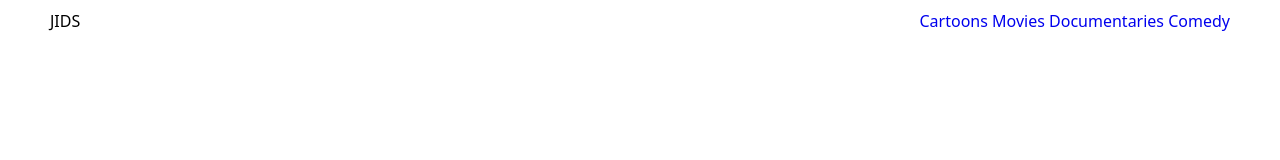
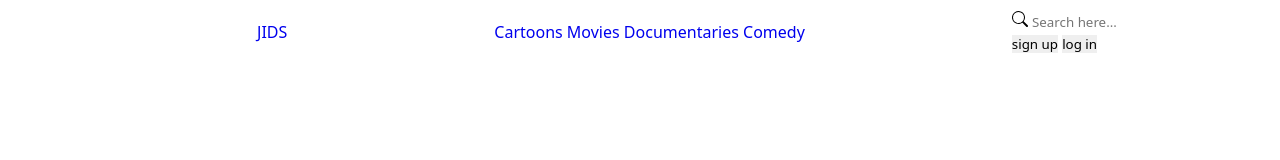
Before and after one commit to Mwalawa/kids-entertainment-system.github.io, a plain HTML site: page index.html in a window 1280 px wide. Drawn offline with Linux system fonts and the light colour scheme.

Commit message:
Update index.html

```diff
--- a/index.html
+++ b/index.html
@@ -12,15 +12,25 @@
 <body>
 <div class="wrapper">
     <nav>
-        <span>JIDS</span>
-        <div>
+        <div class="menu">
+
+        </div>
+        <a href="#" class="logo">JIDS</a>
         <div class="nav-links">
             <a href="#">Cartoons</a>
             <a href="#">Movies</a>
             <a href="#">Documentaries</a>
             <a href="#">Comedy</a>
         </div>
-            <div></div>
+            <div class="r-n-c">
+                <div class="nav-search">
+                    <svg xmlns="http://www.w3.org/2000/svg" width="16" height="16" fill="currentColor"viewBox="0 0 16 16">
+                        <path d="M11.742 10.344a6.5 6.5 0 1 0-1.397 1.398h-.001c.03.04.062.078.098.115l3.85 3.85a1 1 0 0 0 1.415-1.414l-3.85-3.85a1.007 1.007 0 0 0-.115-.1zM12 6.5a5.5 5.5 0 1 1-11 0 5.5 5.5 0 0 1 11 0z"/>
+                      </svg>
+                      <input type="search" name="search" id="search" placeholder="Search here...">
+                </div>
+                <button class="sign-up btn">sign up</button>
+                <button class="log-in btn">log in</button>
             </div>
     </nav>
     <main></main>
```
Lines whose indentation alone changed are shown as unchanged.
